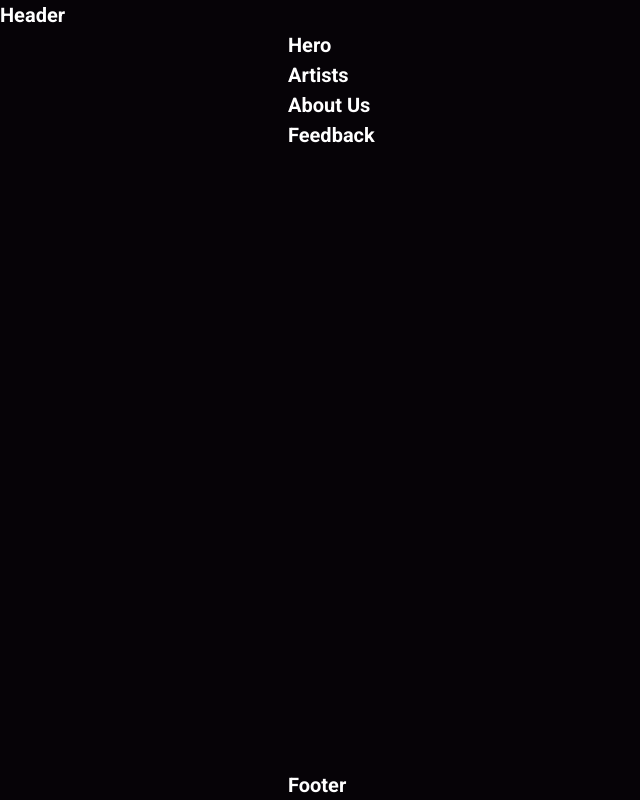
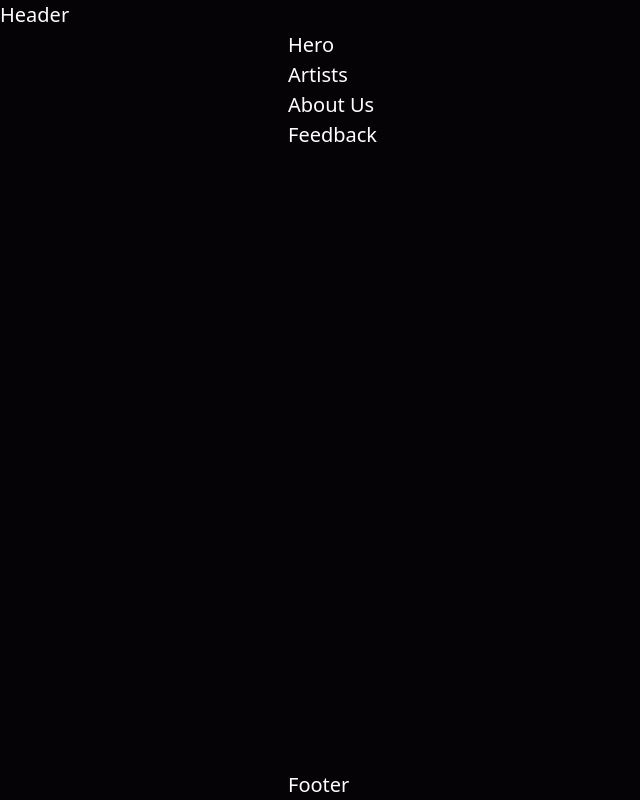
Before and after one commit to Remchik666/project-okak, a plain HTML site: page index.html in a window 1280 px wide. Shown: the whole page, without its empty margins (0-640 px from the left). Drawn offline with Linux system fonts and the light colour scheme.

Commit message:
Deploying to gh-pages from @ Remchik666/project-okak@59ce57cedc167ab6ca2cc437d8c16ed2dab45080 🚀

```diff
--- a/index.html
+++ b/index.html
@@ -8,7 +8,7 @@
     <script type="module" crossorigin src="/project-okak/index.js"></script>
     <link rel="modulepreload" crossorigin href="/project-okak/assets/vendor-DJ7Tif3U.js">
     <link rel="stylesheet" crossorigin href="/project-okak/assets/vendor-DnveWo0P.css">
-    <link rel="stylesheet" crossorigin href="/project-okak/assets/index-B2sXJX-G.css">
+    <link rel="stylesheet" crossorigin href="/project-okak/assets/index-BDT0vF75.css">
   </head>
   <body>
     <header class="header">Header</header>
```
Also changed, not shown: assets/index-B2sXJX-G.css (deleted, +0 -1 lines), assets/index-BDT0vF75.css (added, +1 -0 lines).
